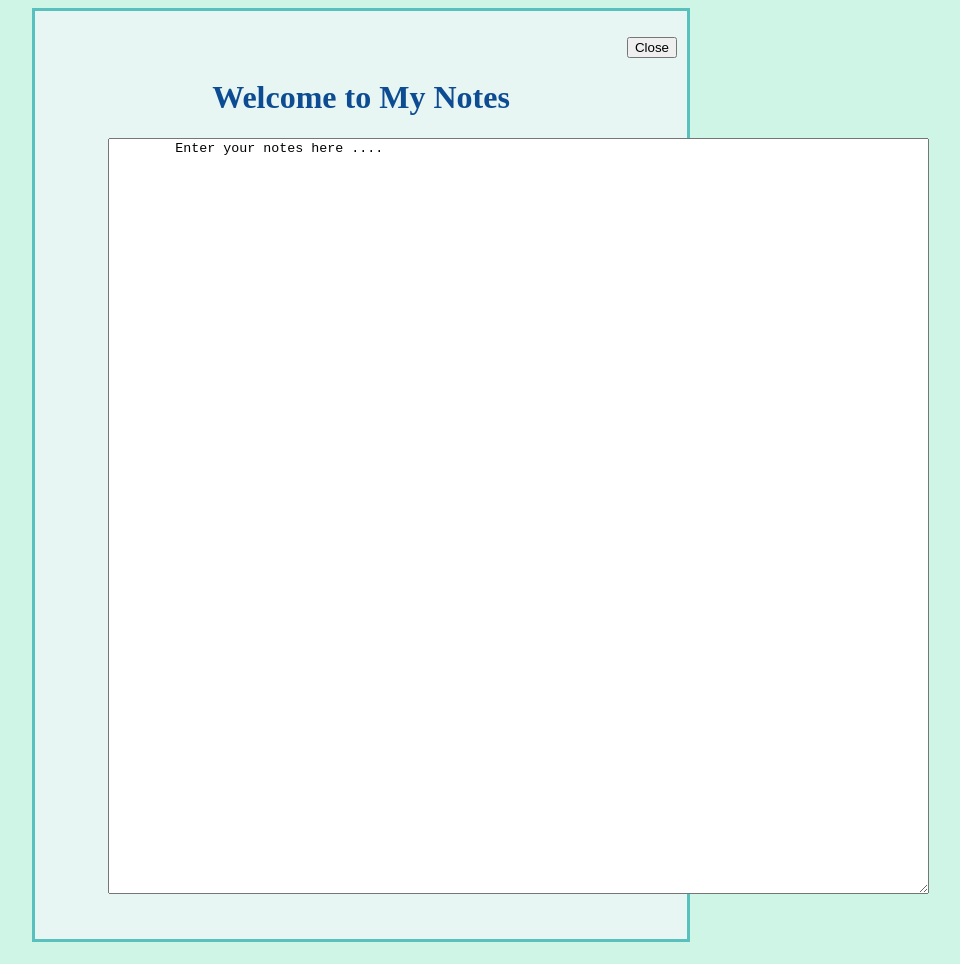
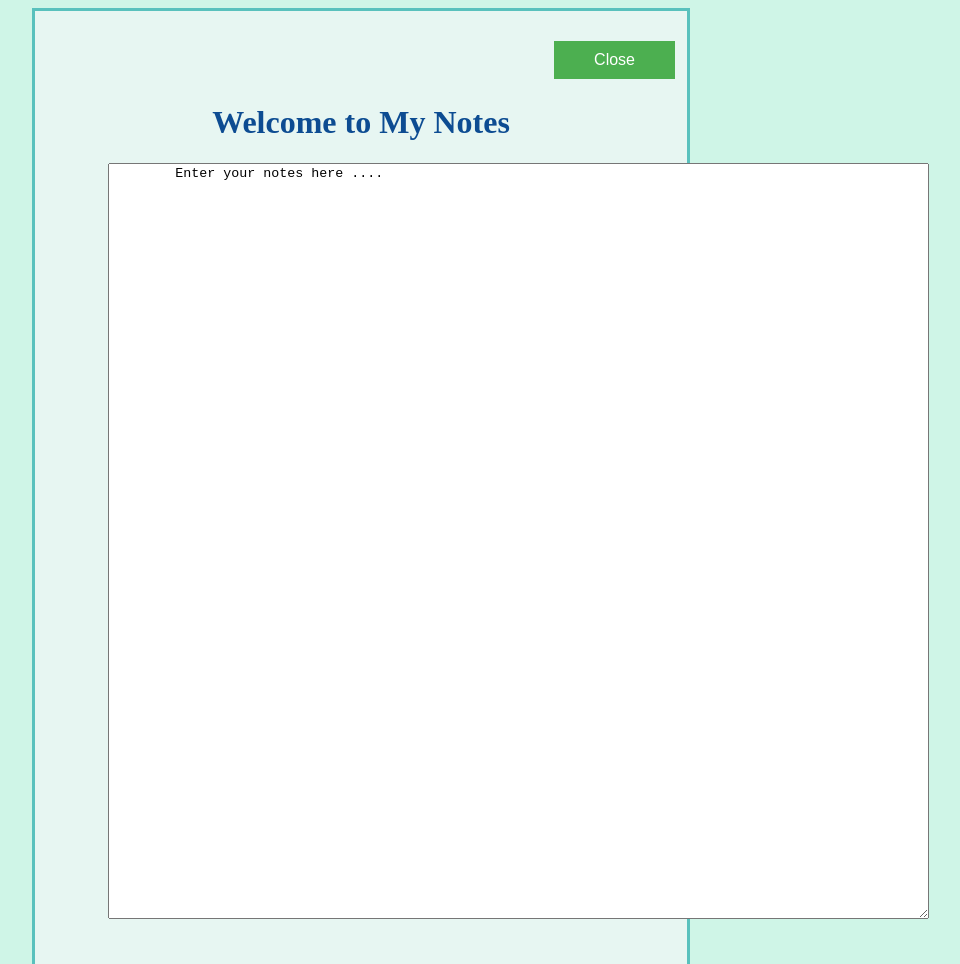
Before and after one commit to kseniiafili/FastAndFurious, a website: page mynotes.html in a window 1280 px wide. Shown: the top 964 px of the page, without its empty margins (279-1239 px from the left). Drawn offline with Linux system fonts and the light colour scheme.

Commit message:
Update mynotes.css

```diff
--- a/mynotes.css
+++ b/mynotes.css
@@ -22,3 +22,15 @@ h1 {
   font-family: "Playfair";
   color: #0d4c92;
 }
+#close {
+  background-color: #4caf50;
+  border: none;
+  color: white;
+  padding: 10px 40px;
+  text-align: center;
+  text-decoration: none;
+  display: inline-block;
+  font-size: 16px;
+  margin: 4px 2px;
+  cursor: pointer;
+}
```
